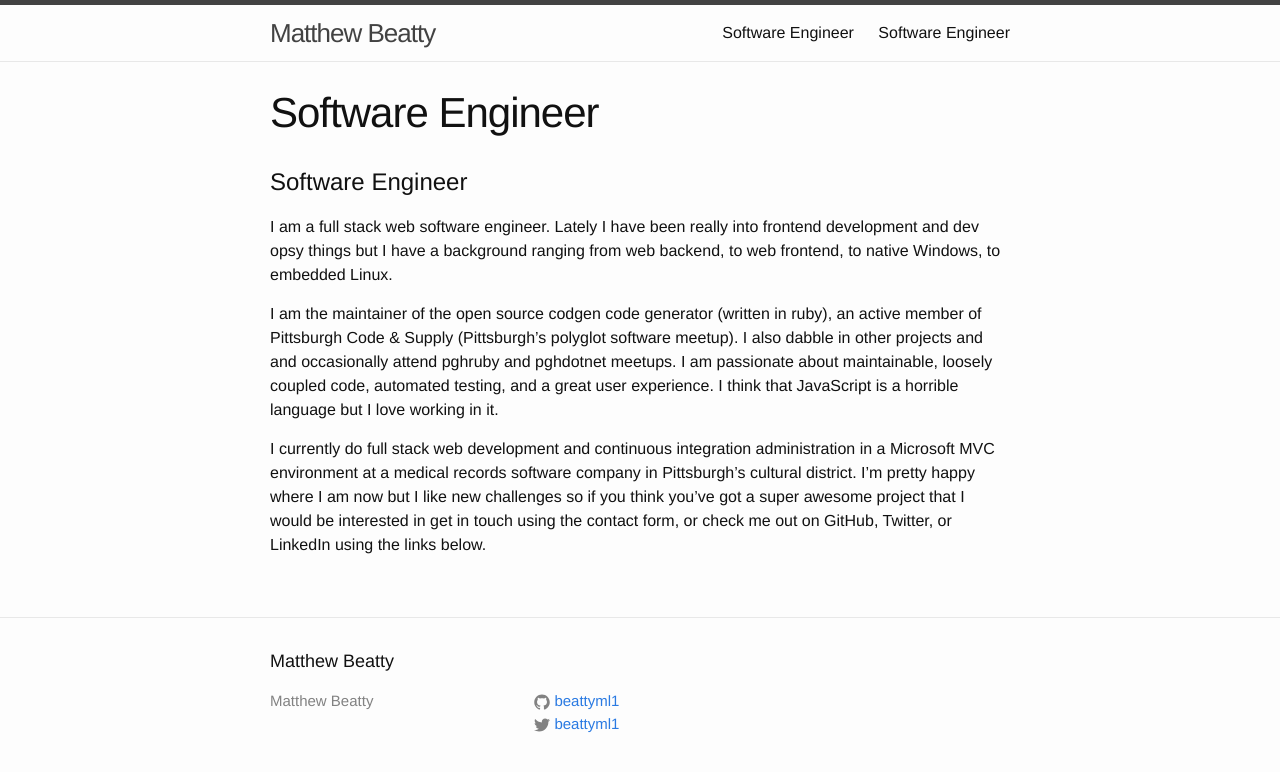
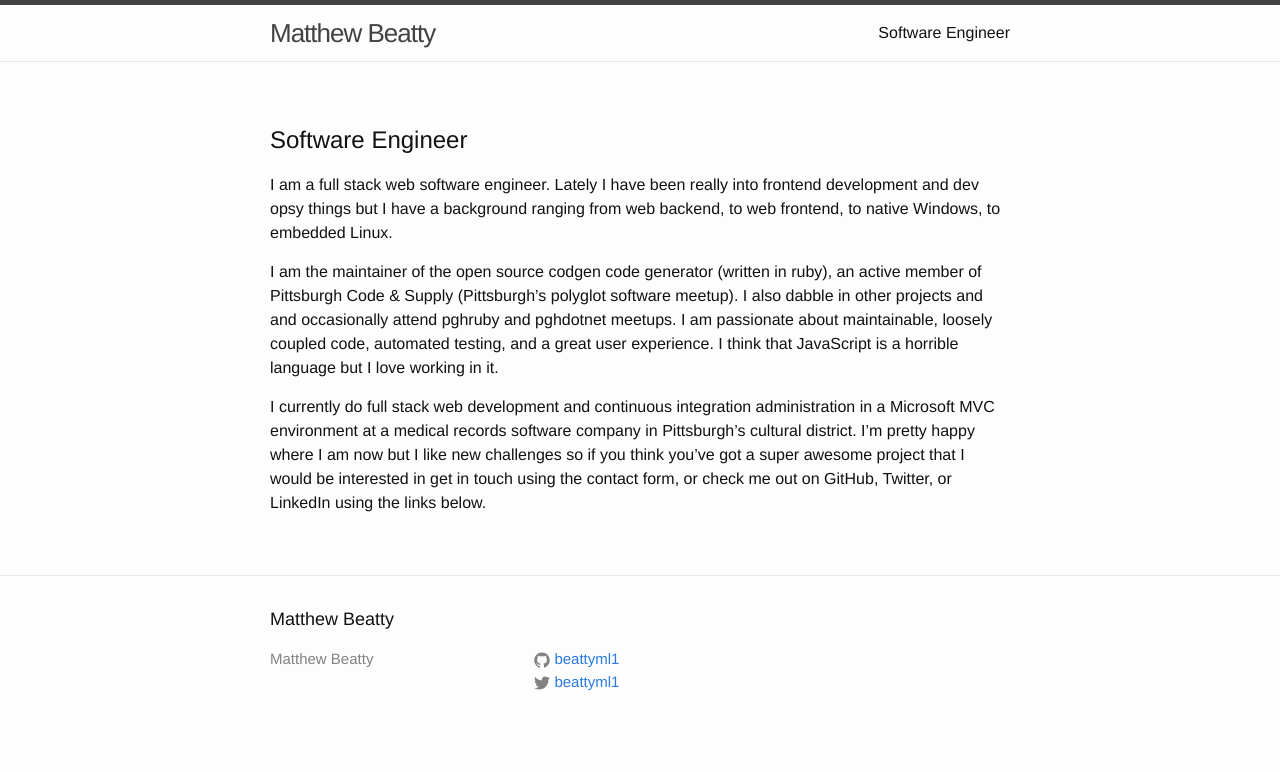
Before and after one commit to beattyml1/beattyml1.github.io, a Jekyll site: the page built from index.md, in a window 1280 px wide. Shown: the top 772 px of the page. Built offline with Jekyll 4.4.1, drawn with Linux system fonts in a browser that asks for light colours.

Commit message:
Update index.md

```diff
--- a/index.md
+++ b/index.md
@@ -1,6 +1,5 @@
 ---
 layout: page
-title: Software Engineer
 ---
 
 # Software Engineer
```
